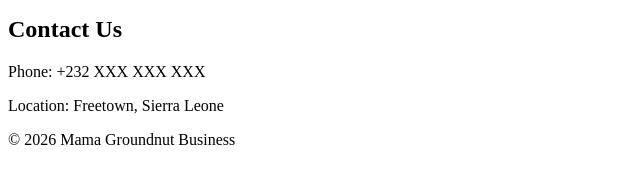
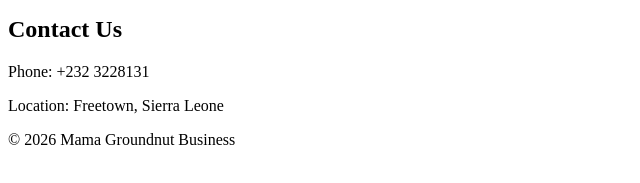
Before and after one commit to koromafaith99-svg/faith-grandnut-enterprise, a plain HTML site: page index.html in a window 1280 px wide. Shown: the part 307-490 px from the top of the page, 0-640 px from the left. Drawn offline with Linux system fonts and the light colour scheme.

Commit message:
Update index.html

```diff
--- a/index.html
+++ b/index.html
@@ -29,7 +29,7 @@
 
 <section>
     <h2>Contact Us</h2>
-    <p>Phone: +232 XXX XXX XXX</p>
+    <p>Phone: +232 3228131</p>
     <p>Location: Freetown, Sierra Leone</p>
 </section>
 
```
